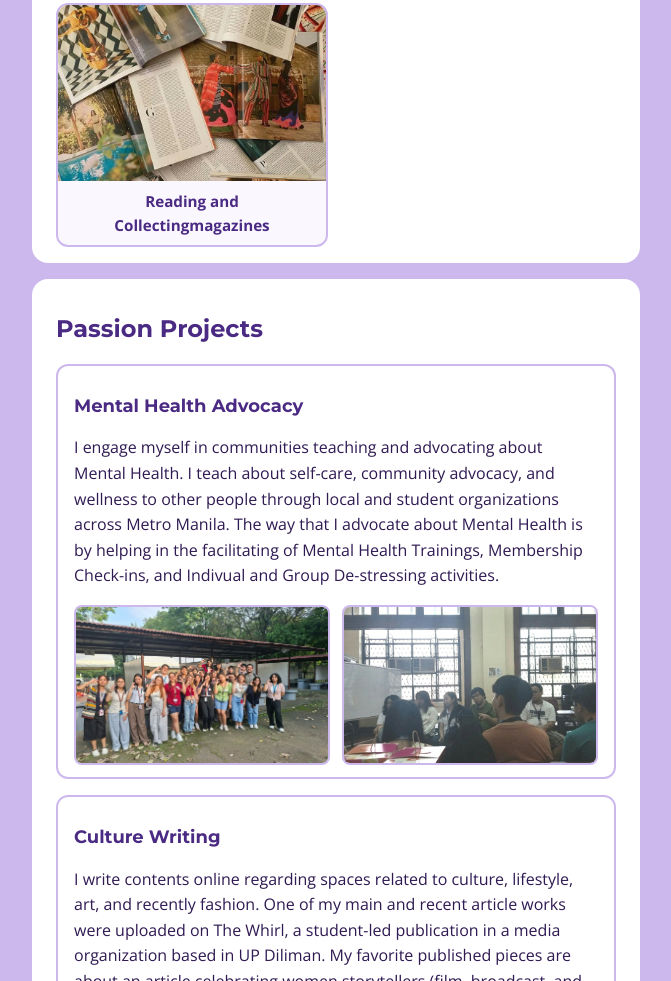
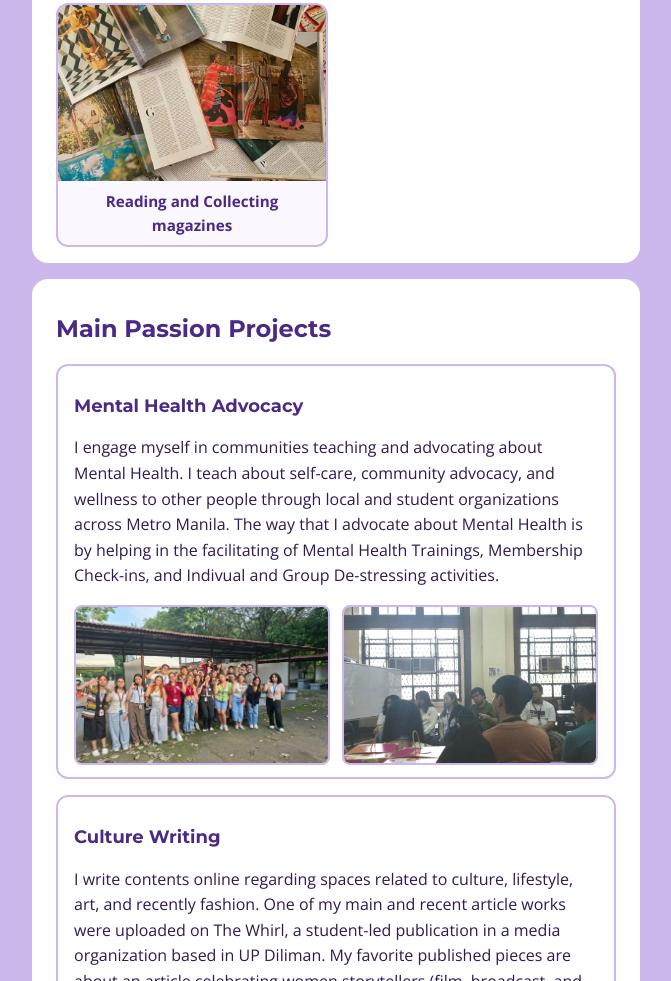
Before and after one commit to ajbbague/171, a plain HTML site: page index.html in a window 1280 px wide. Shown: the part 1230-2211 px from the top of the page, without its empty margins (304-975 px from the left). Drawn offline with nearby package versions, Linux system fonts and the light colour scheme.

Commit message:
Update index.html

```diff
--- a/index.html
+++ b/index.html
@@ -180,13 +180,13 @@
         </figure>
         <figure class="love-card">
           <img src="images/collecting_magazines.jpeg" alt="Collection of magazines" loading="lazy">
-          <figcaption>Reading and Collectingmagazines</figcaption>
+          <figcaption>Reading and Collecting magazines</figcaption>
         </figure>
       </div>
     </section>
 
     <section>
-      <h2>Passion Projects</h2>
+      <h2>Main Passion Projects</h2>
       <article>
         <h3>Mental Health Advocacy</h3>
         <p>I engage myself in communities teaching and advocating about Mental Health. I teach about self-care, community advocacy, and wellness to other people through local and student organizations across Metro Manila. The way that I advocate about Mental Health is by helping in the facilitating of Mental Health Trainings, Membership Check-ins, and Indivual and Group De-stressing activities.</p>
```
